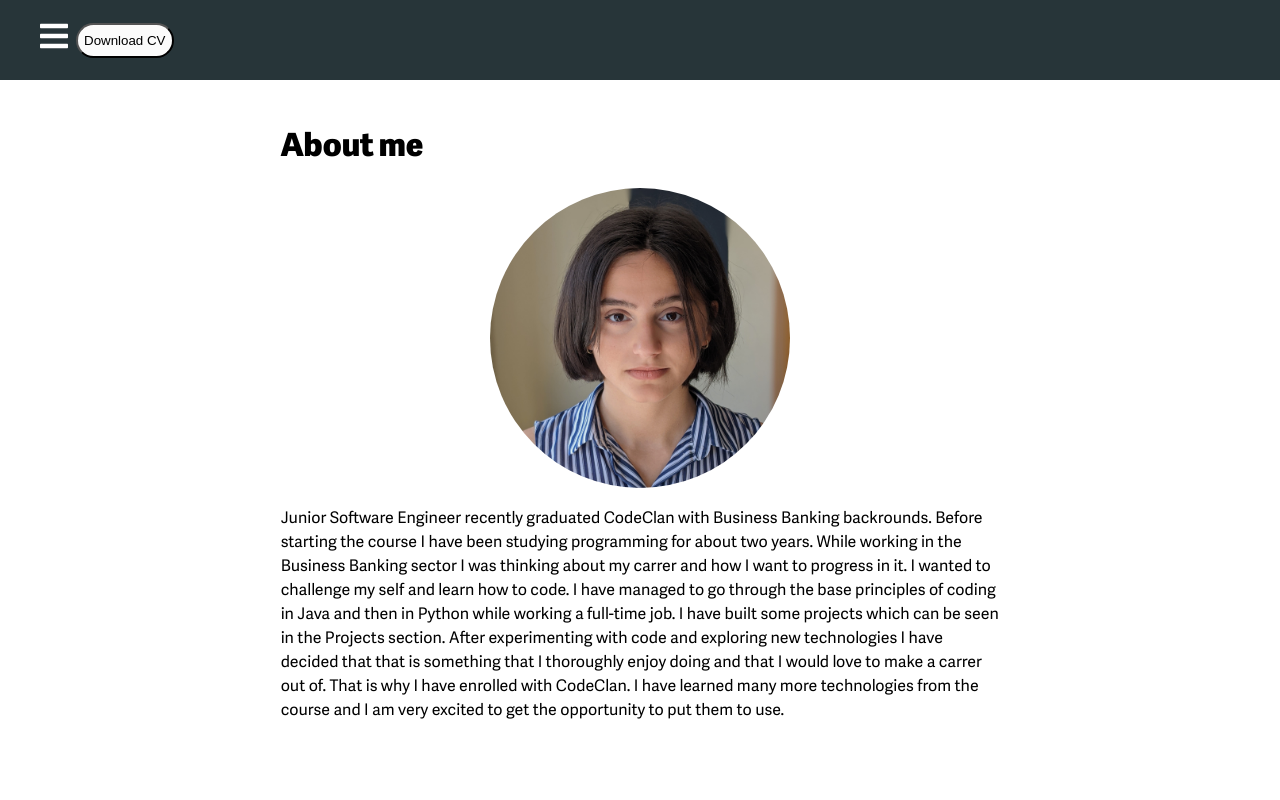
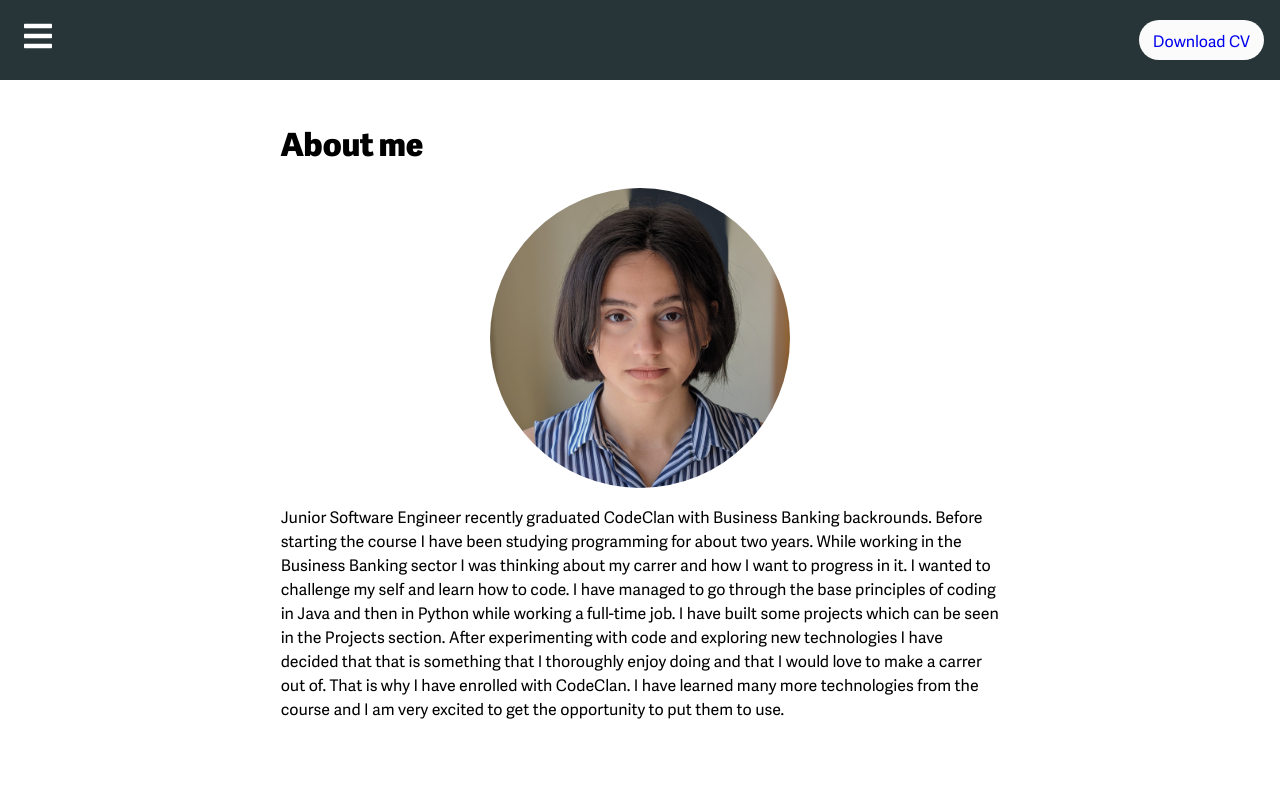
Before and after one commit to sofiaIG/personal_website, a React (Create React App) app: page / in a window 1280 px wide. Shown: the top 800 px of the page. Built offline with nearby package versions, Linux system fonts and the light colour scheme.

Commit message:
Fix download CV button

```diff
--- a/src/components/Navbar.css
+++ b/src/components/Navbar.css
@@ -3,17 +3,17 @@
     opacity: 8;
     height: 80px;
     display: flex;
-    justify-content: start;
+    justify-content: space-between;
     align-items: center;
     z-index: 1;
     position: fixed;
     top: 0;
     left: 0;
-    width: 100%;
+    width: calc(100% - 32px);
+    padding: 0 16px;
   }
 
   .menu-bars {
-    margin-left: 2rem;
     font-size: 2rem;
     background: none;
     border: none;
@@ -41,7 +41,7 @@
 
   .nav-text {
     display: flex;
-    justify-content: start;
+    justify-content: flex-start;
     align-items: center;
     padding: 8px 0px 8px 16px;
     list-style: none;
@@ -74,8 +74,9 @@
 .download {
   background-color: #fbfbfb;
   border-radius: 20px;
-  height: 35px;
-  right: 400px;
+  padding: 8px 14px;
+  font-family: inherit;
+  text-decoration: none;
   }
 
   .navbar-toggle {
@@ -84,8 +85,9 @@
     width: 100%;
     height: 80px;
     display: flex;
-    justify-content: start;
+    justify-content: flex-start;
     align-items: center;
+    padding: 0 16px;
   }
 
   span {
--- a/src/components/Navbar.js
+++ b/src/components/Navbar.js
@@ -5,19 +5,12 @@ import { SidebarData } from './SidebarData';
 import './Navbar.css';
 import { IconContext } from 'react-icons';
 import { Link } from 'react-scroll';
-import { saveAs } from "file-saver";
+import CV from "../cv/CVSofiaIg.pdf"
 
 function Navbar() {
   const [sidebar, setSidebar] = useState(false);
 
   const showSidebar = () => setSidebar(!sidebar);
-
-  const saveFile = () => {
-    saveAs(
-      "C:/Users/ignat/Documents/Projects/personal_website/src/cv",
-      "CVSofiaIg.pdf"
-    );
-  };
 
   return (
     <>
@@ -26,7 +19,7 @@ function Navbar() {
           <button onClick={showSidebar} className='menu-bars'>
             <FaIcons.FaBars />
           </button>
-          <button className='download' onClick={saveFile}>Download CV</button>
+          <a className='download' target="_blank" href={CV} >Download CV</a>
         </div>
         <nav className={sidebar ? 'nav-menu active' : 'nav-menu'}>
           <ul className='nav-menu-items' onClick={showSidebar}>
```
